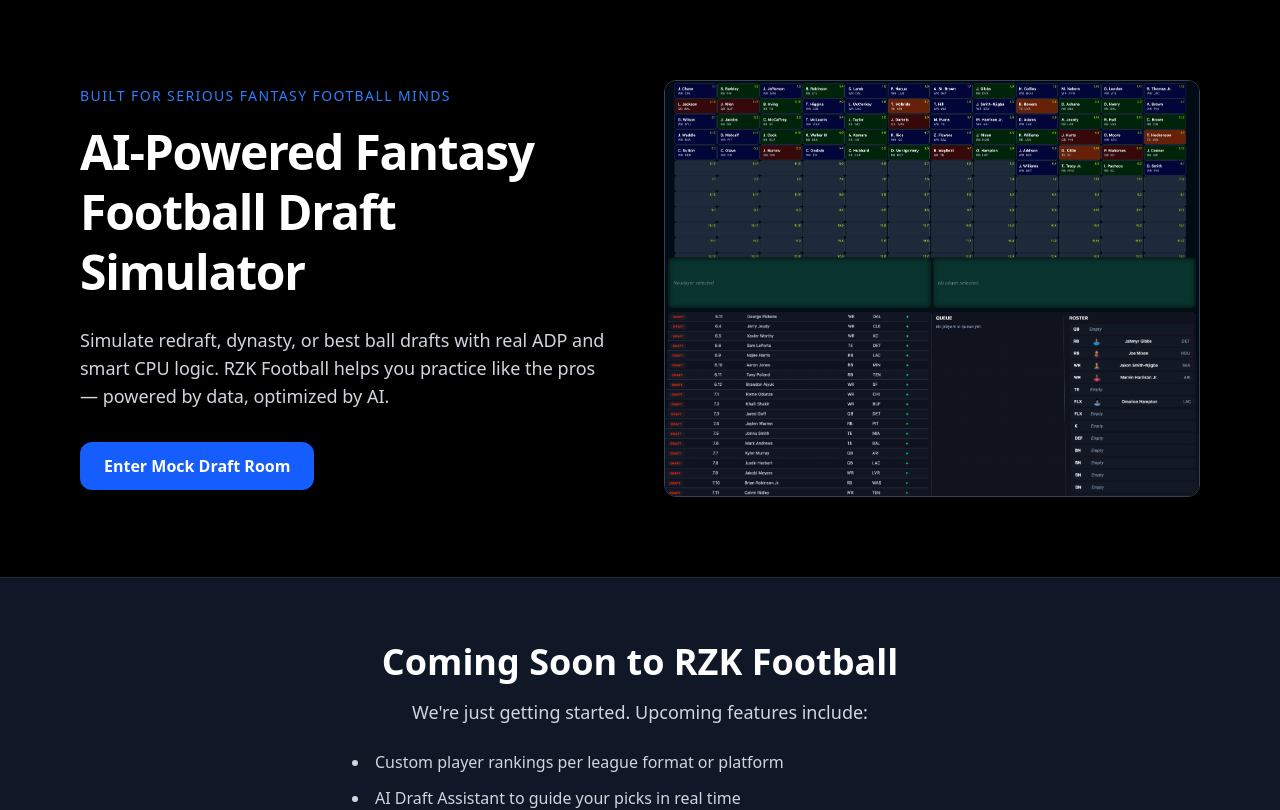
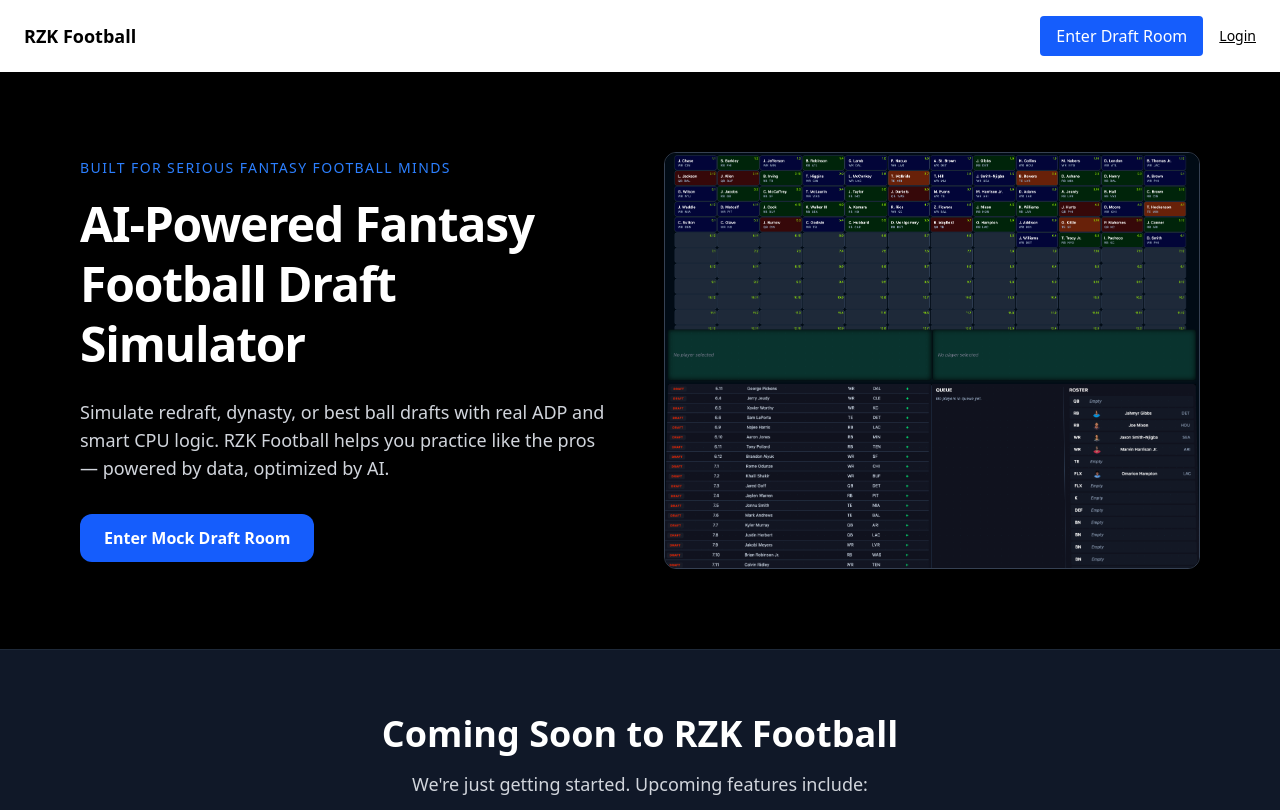
Before and after one commit to rizksn/rzk-football, a Next.js app in the folder frontend/: page / in a window 1280 px wide. Shown: the top 810 px of the page. Built offline with nearby package versions, Linux system fonts and the light colour scheme; no server answers.

Commit message:
feat(auth): implement Firebase OAuth with global AuthContext and Navbar wiring

```diff
--- a/frontend/package.json
+++ b/frontend/package.json
@@ -18,6 +18,7 @@
     "@dnd-kit/sortable": "^10.0.0",
     "axios": "^1.8.4",
     "cheerio": "^1.0.0",
+    "firebase": "^11.9.1",
     "next": "15.3.1",
     "node-fetch": "^3.3.2",
     "puppeteer": "^24.6.1",
--- a/frontend/src/app/layout.tsx
+++ b/frontend/src/app/layout.tsx
@@ -1,4 +1,6 @@
 import { defaultMetadata } from './metadata';
+import { AuthProvider } from "@/context/AuthContext";
+import Navbar from "@/components/shared/Navbar";
 import "./globals.css";
 
 export const metadata = defaultMetadata;
@@ -30,7 +32,12 @@ export default function RootLayout({ children }: { children: React.ReactNode })
           dangerouslySetInnerHTML={{ __html: JSON.stringify(structuredData) }}
         />
       </head>
-      <body>{children}</body>
+      <body>
+        <AuthProvider>
+          <Navbar />
+          {children}
+         </AuthProvider>
+      </body>
     </html>
   );
 }
--- /dev/null
+++ b/frontend/src/components/Auth.tsx
@@ -0,0 +1,21 @@
+"use client";
+
+import { loginWithGoogle, logout } from "@/utils/firebase";
+import { useAuth } from "@/utils/useAuth";
+
+export default function AuthTest() {
+  const { user, isLoggedIn } = useAuth();
+
+  return (
+    <div className="p-4">
+      {isLoggedIn ? (
+        <>
+          <p>👋 Welcome, {user?.displayName}</p>
+          <button onClick={logout}>Log out</button>
+        </>
+      ) : (
+        <button onClick={loginWithGoogle}>Log in with Google</button>
+      )}
+    </div>
+  );
+}
--- /dev/null
+++ b/frontend/src/components/shared/Navbar.tsx
@@ -0,0 +1,38 @@
+'use client';
+
+import Link from "next/link";
+import { usePathname } from "next/navigation";
+import { useAuthContext } from "@/context/AuthContext";
+
+export default function Navbar() {
+  const pathname = usePathname();
+  const { user, loginWithGoogle, logout } = useAuthContext();
+
+  const isMockDraft = pathname.startsWith("/mockdraft");
+
+  return (
+    <nav className={`w-full py-4 px-6 flex items-center justify-between ${isMockDraft ? "bg-black" : "bg-white"} text-${isMockDraft ? "white" : "black"}`}>
+      <Link href="/" className="font-bold text-lg">
+        RZK Football
+      </Link>
+
+      <div className="flex gap-4 items-center">
+        {pathname === "/" && (
+          <Link href="/mockdraft" className="bg-blue-600 hover:bg-blue-500 text-white px-4 py-2 rounded">
+            Enter Draft Room
+          </Link>
+        )}
+
+        {user ? (
+          <button onClick={logout} className="text-sm underline">
+            Logout
+          </button>
+        ) : (
+          <button onClick={loginWithGoogle} className="text-sm underline">
+            Login
+          </button>
+        )}
+      </div>
+    </nav>
+  );
+}
--- /dev/null
+++ b/frontend/src/context/AuthContext.tsx
@@ -0,0 +1,25 @@
+"use client";
+import { createContext, useContext } from "react";
+import { useAuth } from "@/utils/useAuth";
+import { loginWithGoogle, logout } from "@/utils/firebase"; // ✅ bring these in
+
+const AuthContext = createContext<ReturnType<typeof useAuth> & {
+  loginWithGoogle: () => void;
+  logout: () => void;
+} | null>(null);
+
+export const AuthProvider = ({ children }: { children: React.ReactNode }) => {
+  const auth = useAuth();
+
+  return (
+    <AuthContext.Provider value={{ ...auth, loginWithGoogle, logout }}>
+      {children}
+    </AuthContext.Provider>
+  );
+};
+
+export const useAuthContext = () => {
+  const context = useContext(AuthContext);
+  if (!context) throw new Error("useAuthContext must be used inside <AuthProvider>");
+  return context;
+};
--- /dev/null
+++ b/frontend/src/types/user.ts
@@ -0,0 +1,6 @@
+export interface AuthUser {
+  uid: string;
+  email: string | null;
+  displayName: string | null;
+  photoURL: string | null;
+}
--- /dev/null
+++ b/frontend/src/utils/firebase.ts
@@ -0,0 +1,20 @@
+import { initializeApp } from "firebase/app";
+import { getAuth, GoogleAuthProvider, signInWithPopup, signOut, onAuthStateChanged, User } from "firebase/auth";
+
+const firebaseConfig = {
+  apiKey: process.env.NEXT_PUBLIC_FIREBASE_API_KEY,
+  authDomain: process.env.NEXT_PUBLIC_FIREBASE_AUTH_DOMAIN,
+  projectId: process.env.NEXT_PUBLIC_FIREBASE_PROJECT_ID,
+  storageBucket: process.env.NEXT_PUBLIC_FIREBASE_STORAGE_BUCKET,
+  messagingSenderId: process.env.NEXT_PUBLIC_FIREBASE_MESSAGING_SENDER_ID,
+  appId: process.env.NEXT_PUBLIC_FIREBASE_APP_ID,
+};
+
+const app = initializeApp(firebaseConfig);
+export const auth = getAuth(app);
+export const provider = new GoogleAuthProvider();
+
+// Auth helpers
+export const loginWithGoogle = () => signInWithPopup(auth, provider);
+export const logout = () => signOut(auth);
+export const listenToAuth = (callback: (user: User | null) => void) => onAuthStateChanged(auth, callback);
--- /dev/null
+++ b/frontend/src/utils/useAuth.ts
@@ -0,0 +1,14 @@
+import { useEffect, useState } from "react";
+import { auth, listenToAuth } from "./firebase";
+import type { User } from "firebase/auth";
+
+export function useAuth() {
+  const [user, setUser] = useState<User | null>(null);
+
+  useEffect(() => {
+    const unsubscribe = listenToAuth(setUser);
+    return () => unsubscribe();
+  }, []);
+
+  return { user, isLoggedIn: !!user };
+}
```
Also changed, not shown: 1 other file (tests, documents, lock files or other folders).
